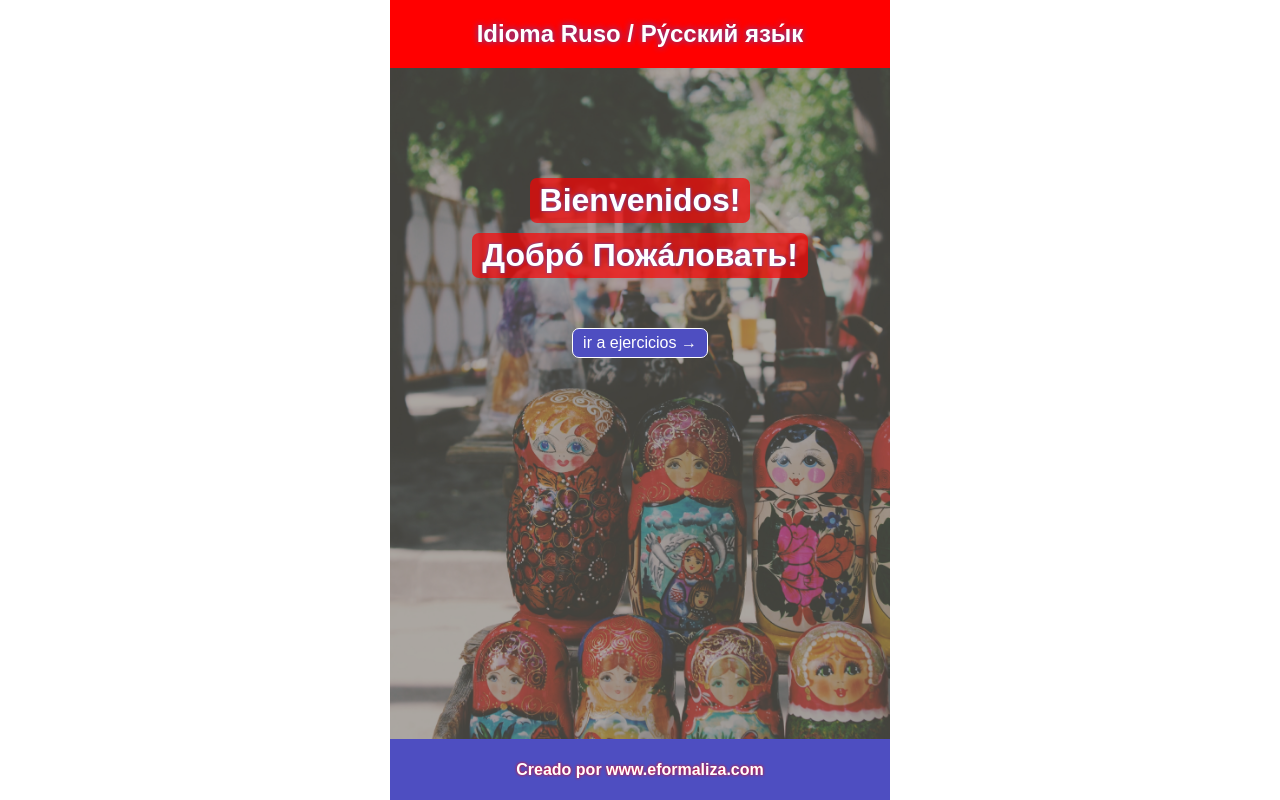
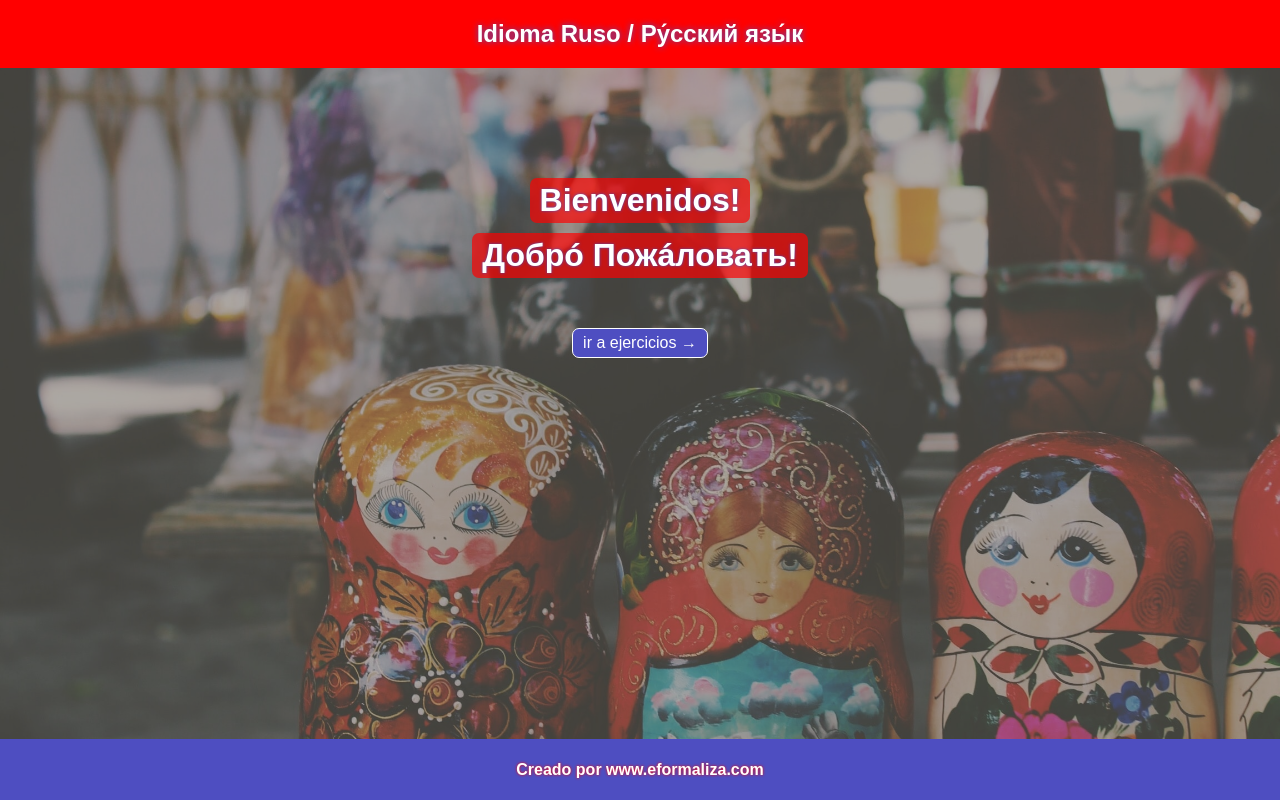
Before and after one commit to TrueAlexander/nextjs-russian-lang-app, a Next.js app: page / in a window 1280 px wide. Built offline with nearby package versions, Linux system fonts and the light colour scheme.

Commit message:
fixing 100vh

```diff
--- a/styles/globals.scss
+++ b/styles/globals.scss
@@ -1,33 +1,29 @@
 @import './variables.scss';
 
 body {
-  min-height: 100vh;
-  min-height: -webkit-fill-available;
-}
-html {
-  height: -webkit-fill-available;
-}
-
-body {
+  background-color: black;
   padding: 0;
   margin: 0;
   font-family: Arial, "Helvetica Neue", Helvetica, sans-serif;
   text-align: center;
   box-sizing: border-box;
+
 }
 
 
 .container {
-  max-width: 500px;
-  height: 100vh;
+  width: 100vw;
 
   margin: 0 auto;
-  overflow: hidden;
   background-color: $color-bg-container;
   display: flex;
   flex-direction: column;
   justify-content: space-between;
   color: white;
+  height: 100vh;            /* fall-back */
+  position: absolute;
+  top: 0;
+
 }
 
 ol, ul {
```
